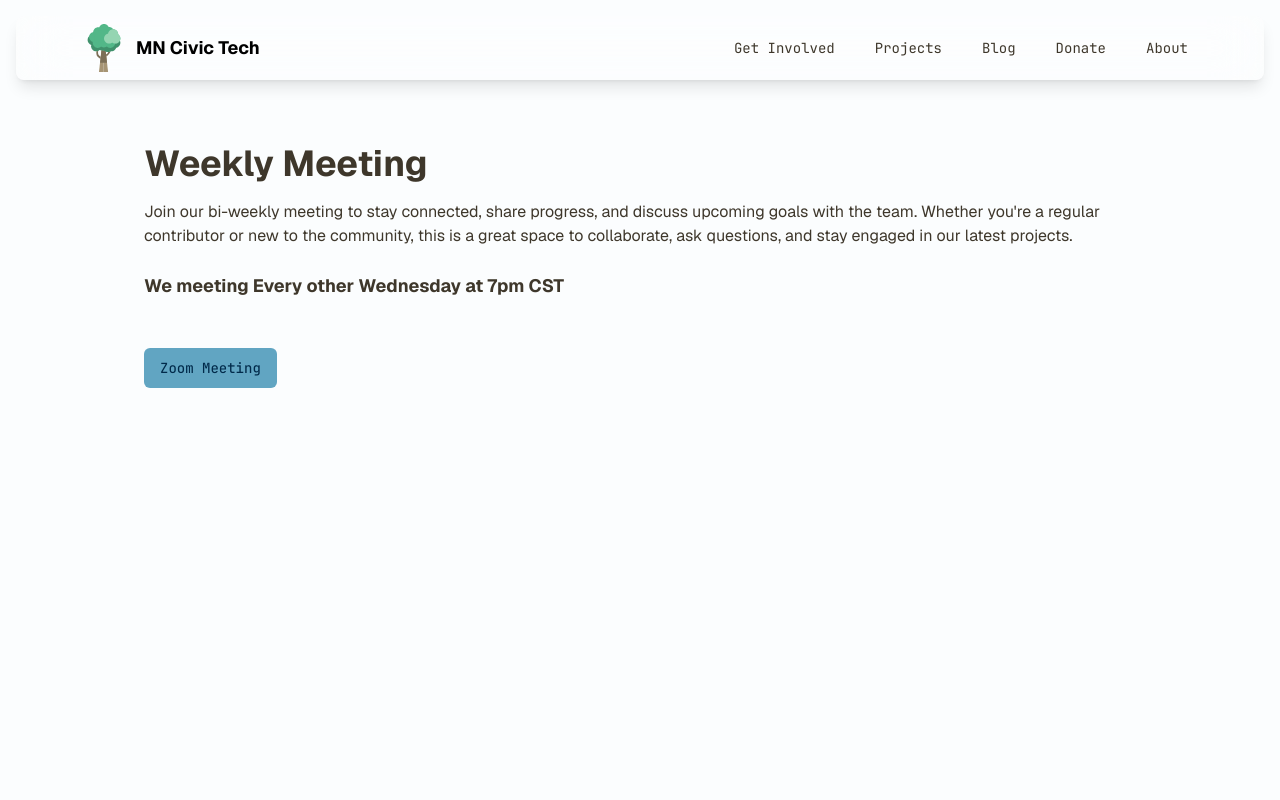
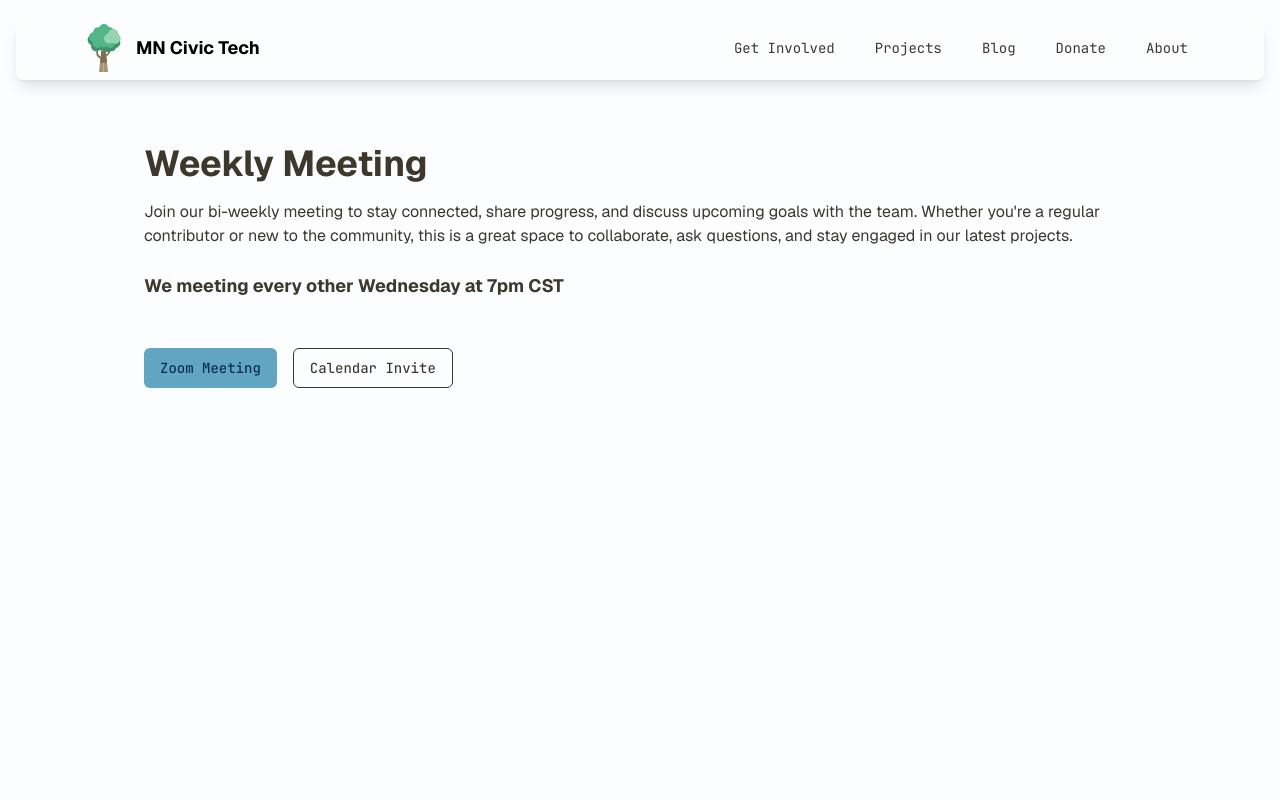
Before and after one commit to MNCivicTech/mncivictech.org, a Next.js app: page /get-involved/meeting in a window 1280 px wide. Shown: the top 800 px of the page. Built offline with nearby package versions, Linux system fonts and the light colour scheme.

Commit message:
chore: meeting page cta

```diff
--- a/src/app/get-involved/meeting/page.tsx
+++ b/src/app/get-involved/meeting/page.tsx
@@ -12,17 +12,23 @@ export default function MeetingPage() {
         collaborate, ask questions, and stay engaged in our latest projects.
         <br />
         <br />
+        {/*TODO: Add Countdown*/}
         <span className="font-bold text-lg">
-          We meeting Every other Wednesday at 7pm CST
+          We meeting every other Wednesday at 7pm CST
         </span>
       </p>
 
-      {/*TODO: Add Countdown*/}
-      {/*TODO: Add Calendar Invite*/}
       {/*FIXME: Fix Meeting Link*/}
-      <Link href="/">
-        <Button variant="blue">Zoom Meeting</Button>
-      </Link>
+      <div className="flex flex-col md:flex-row gap-4">
+        <Link href="/" className="">
+          <Button variant="blue" className="w-full">
+            Zoom Meeting
+          </Button>
+        </Link>
+
+        {/*FIXME: Add Calendar Invite download or link*/}
+        <Button variant="outline">Calendar Invite</Button>
+      </div>
     </div>
   );
 }
```
